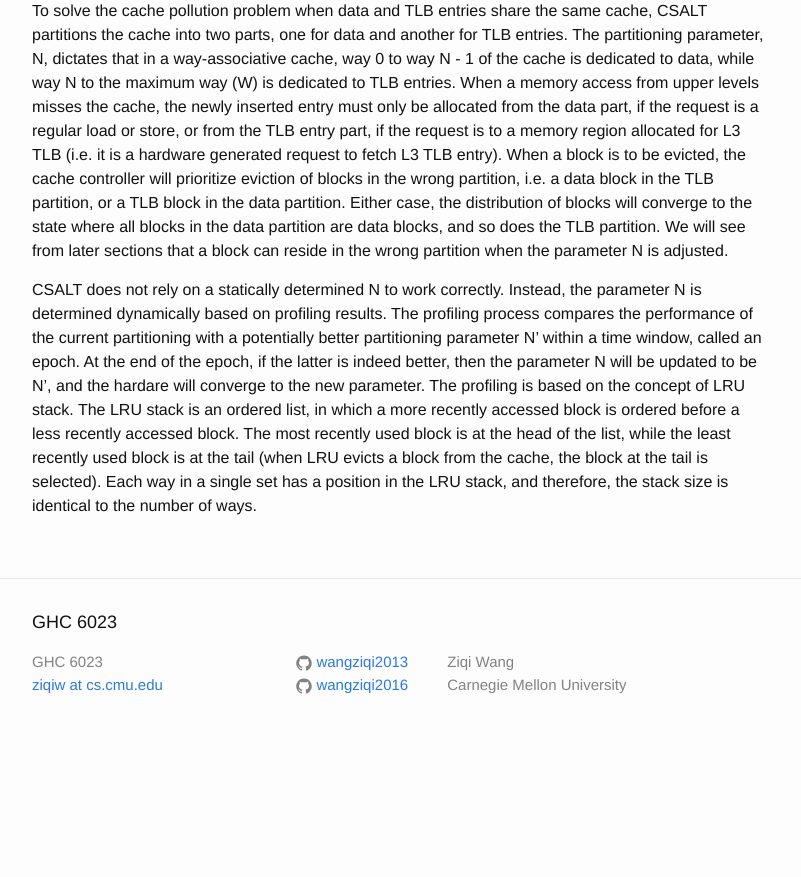
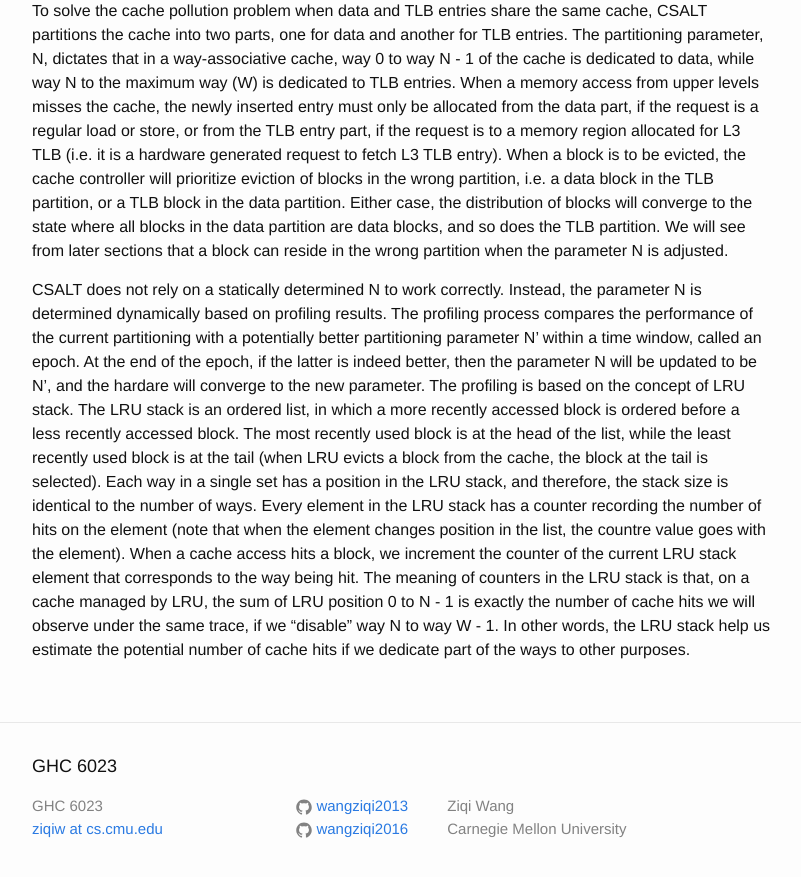
Before and after one commit to wangziqi2013/wangziqi2013.github.io, a Jekyll site: the page built from _posts/2019-08-18-CSALT.markdown, in a window 1280 px wide and 900 px high, scrolled down 1024 px. Shown: the top 877 px of the window, without its empty margins (238-1039 px from the left). Built offline with Jekyll 4.4.1, drawn with Linux system fonts in a browser that asks for light colours; before the commit the page ends 1780 px from its top, so only the background shows below that.

Commit message:
Adding meaning

```diff
--- a/_posts/2019-08-18-CSALT.markdown
+++ b/_posts/2019-08-18-CSALT.markdown
@@ -55,3 +55,9 @@ is based on the concept of LRU stack. The LRU stack is an ordered list, in which
 ordered before a less recently accessed block. The most recently used block is at the head of the list, while the least
 recently used block is at the tail (when LRU evicts a block from the cache, the block at the tail is selected). Each way
 in a single set has a position in the LRU stack, and therefore, the stack size is identical to the number of ways.
+Every element in the LRU stack has a counter recording the number of hits on the element (note that when the element changes
+position in the list, the countre value goes with the element). When a cache access hits a block, we increment the counter
+of the current LRU stack element that corresponds to the way being hit. The meaning of counters in the LRU stack is that,
+on a cache managed by LRU, the sum of LRU position 0 to N - 1 is exactly the number of cache hits we will observe
+under the same trace, if we "disable" way N to way W - 1. In other words, the LRU stack help us estimate the potential
+number of cache hits if we dedicate part of the ways to other purposes.
```
